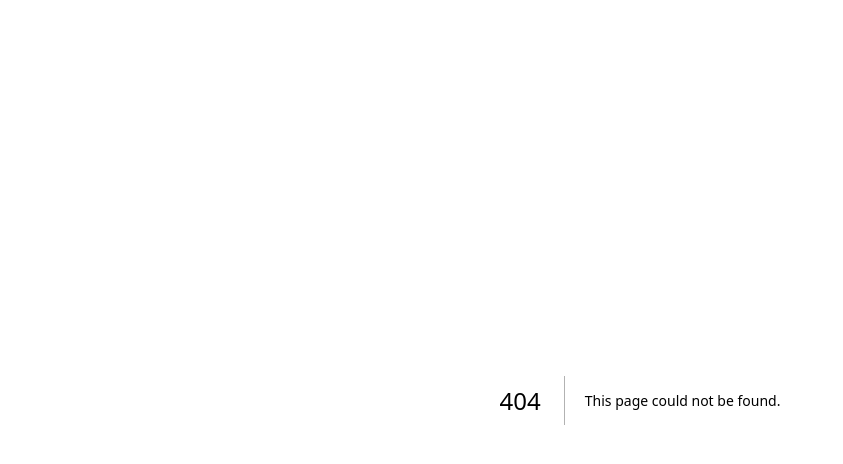
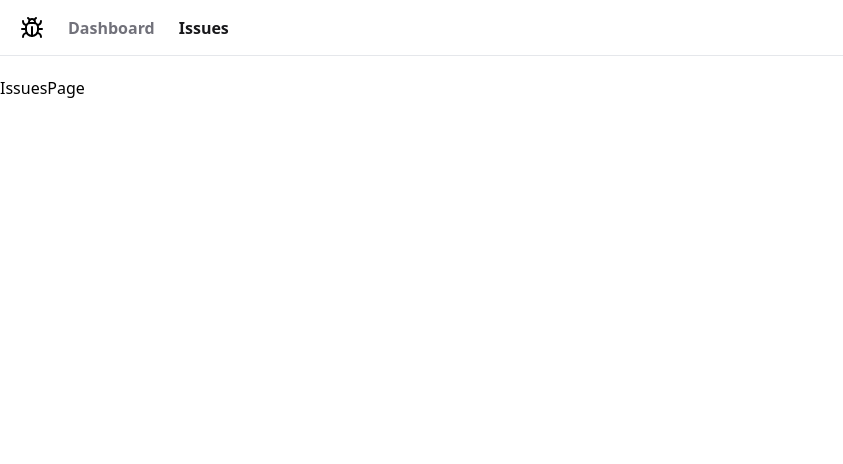
Before and after one commit to MrMitchellMoore/issue-tracker, a Next.js app: page /issues in a window 1280 px wide. Before the commit this address had no page. Shown: the top 464 px of the page, without its empty margins (0-843 px from the left). Built offline with nearby package versions, Linux system fonts and the light colour scheme.

Commit message:
Setup Navbar and Active links

```diff
--- a/package.json
+++ b/package.json
@@ -11,6 +11,8 @@
   "dependencies": {
     "@prisma/client": "^5.5.2",
     "@vercel/postgres": "^0.5.0",
+    "clsx": "^2.0.0",
+    "lucide-react": "^0.290.0",
     "next": "14.0.0",
     "react": "^18",
     "react-dom": "^18"
--- /dev/null
+++ b/src/app/issues/page.tsx
@@ -0,0 +1,9 @@
+import React from "react";
+
+type Props = {};
+
+const IssuesPage = () => {
+  return <div>IssuesPage</div>;
+};
+
+export default IssuesPage;
--- a/src/app/layout.tsx
+++ b/src/app/layout.tsx
@@ -1,5 +1,6 @@
 import type { Metadata } from "next";
 import "./globals.css";
+import Navbar from "@/components/Navbar";
 
 export const metadata: Metadata = {
   title: "Issue Tracker",
@@ -13,7 +14,10 @@ export default function RootLayout({
 }) {
   return (
     <html lang="en">
-      <body className="h-screen w-full">{children}</body>
+      <body className="h-screen w-full">
+        <Navbar />
+        {children}
+      </body>
     </html>
   );
 }
--- /dev/null
+++ b/src/components/Navbar.tsx
@@ -0,0 +1,48 @@
+"use client";
+import { Bug } from "lucide-react";
+import Link from "next/link";
+import { usePathname } from "next/navigation";
+import React from "react";
+import { clsx } from "clsx";
+
+type NavLinks = {
+  label: string;
+  href: string;
+};
+
+export default function Navbar() {
+  const currentPath = usePathname();
+  const links: NavLinks[] = [
+    {
+      label: "Dashboard",
+      href: "/",
+    },
+    {
+      label: "Issues",
+      href: "/issues",
+    },
+  ];
+  return (
+    <nav className="flex space-x-6 border-b mb-5 px-5 h-14 items-center">
+      <Link href="/">
+        <Bug size={24} />
+      </Link>
+      <ul className="flex space-x-6 font-bold">
+        {links.map((link) => (
+          <li key={link.label}>
+            <Link
+              href={link.href}
+              className={clsx({
+                "text-zinc-900": link.href === currentPath,
+                "text-zinc-500": link.href !== currentPath,
+                "hover:text-zinc-800 transition-colors": true,
+              })}
+            >
+              {link.label}
+            </Link>
+          </li>
+        ))}
+      </ul>
+    </nav>
+  );
+}
```
Also changed, not shown: 1 other file (tests, documents, lock files or other folders).
